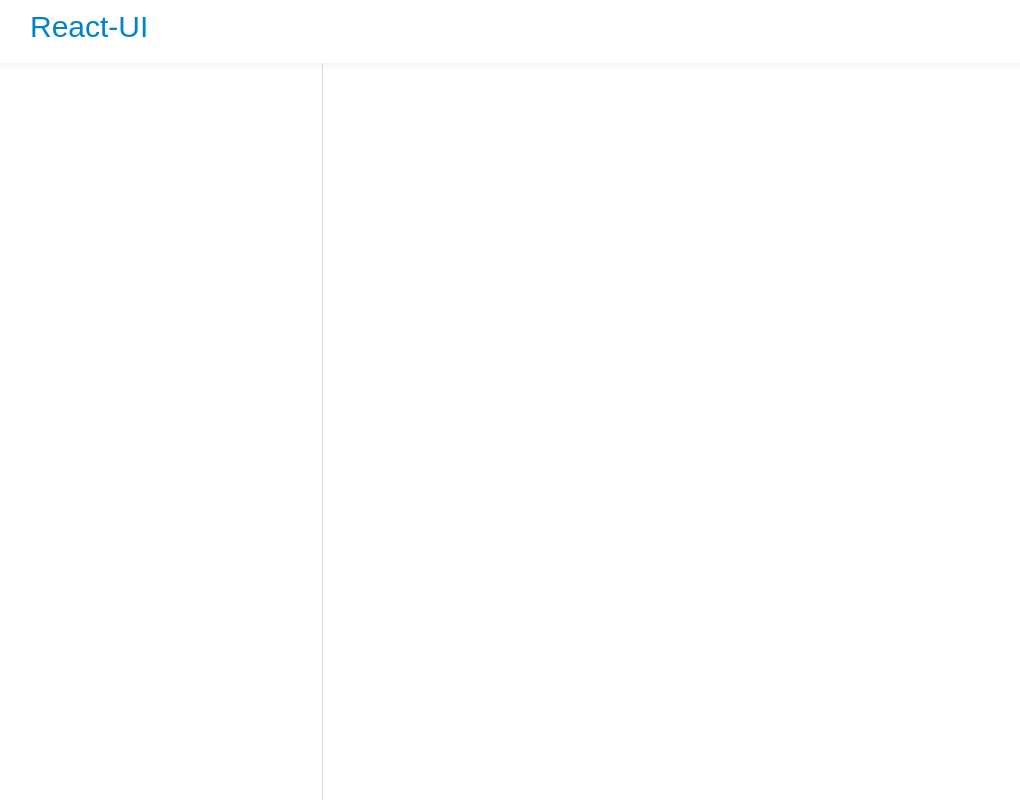
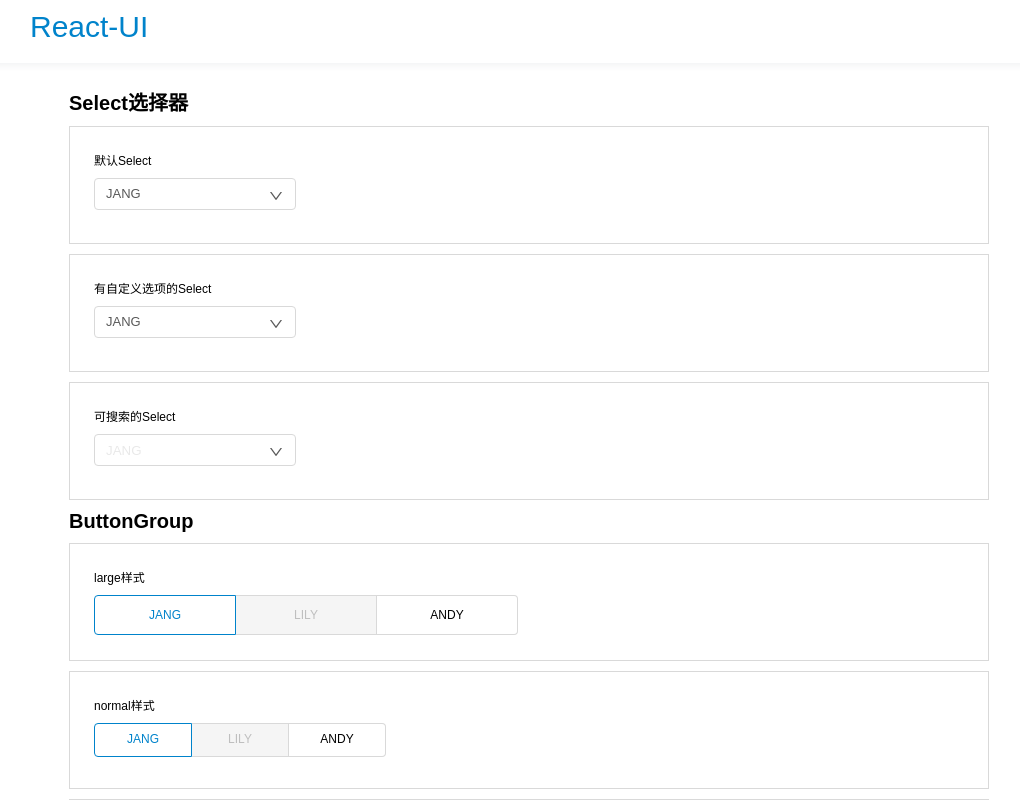
Before and after one commit to Yuki-Zhao/reactStudy, a React app: page / in a window 1280 px wide. Shown: the top 800 px of the page, without its empty margins (10-1030 px from the left). Built offline with nearby package versions, Linux system fonts and the light colour scheme.

Commit message:
【update】1) 根据less整理了css

```diff
--- a/css/components/Index.less
+++ b/css/components/Index.less
@@ -2,12 +2,13 @@
 
 @navWidth: 317px;
 
-.react-ui-index .react-ui-head {
+.react-ui-index {
+  .react-ui-head {
     height: 63px;
     box-shadow: 0 2px 8px #f0f1f2;
     padding: 0 40px;
   }
-.react-ui-index .react-ui-head>div {
+  .react-ui-head>div {
     width: 200px;
     height: 43px;
     font-size: 30px;
@@ -16,37 +17,36 @@
     bottom: 0;
     color: @hoveBoderColor;
   }
-.react-ui-index .react-ui-index-container {
+  .react-ui-index-container {
     height: 100%;
     margin: 0 15px;
   }
-.react-ui-index .react-ui-index-container >div {
+  .react-ui-index-container >div {
     display: inline-block;
   }
   /**导航条**/
-.react-ui-index .react-ui-index-nav {
+  .react-ui-index-nav {
     width: @navWidth;
     border-right: @border;
     height: 100%;
   }
-
-.react-ui-index .react-ui-content {
+  .react-ui-content {
     margin-left: 64px;
     vertical-align: top;
   }
-
-.react-ui-index .react-ui-components {
+  .react-ui-components {
     width: 870px;
     height: 68px;
     margin-top: 10px;
     padding: 24px;
     border: @border;
   }
-.react-ui-index .react-ui-components-type {
+  .react-ui-components-type {
     margin-top: 10px;
     font-size: 20px;
     font-weight: bold;
   }
-.react-ui-index .react-ui-components-name {
+  .react-ui-components-name {
     margin-bottom: 10px;
   }
+}
--- a/css/components/global.less
+++ b/css/components/global.less
@@ -15,12 +15,7 @@
 
 
 html,
-body,
-#app,
-.react-ui-index {
-  position: absolute;
-  width: 100%;
-  height: 100%;
+body {
   padding: 0;
   margin: 0;
   font-size: 12px;
@@ -29,10 +24,6 @@
   -moz-user-select:none;
   -ms-user-select:none;
   user-select:none;
-}
-
-body {
-  font-family: "Microsoft YaHei", sans-serif !important;
 }
 div:focus,
 input:focus {
```
Lines whose indentation alone changed are shown as unchanged.
